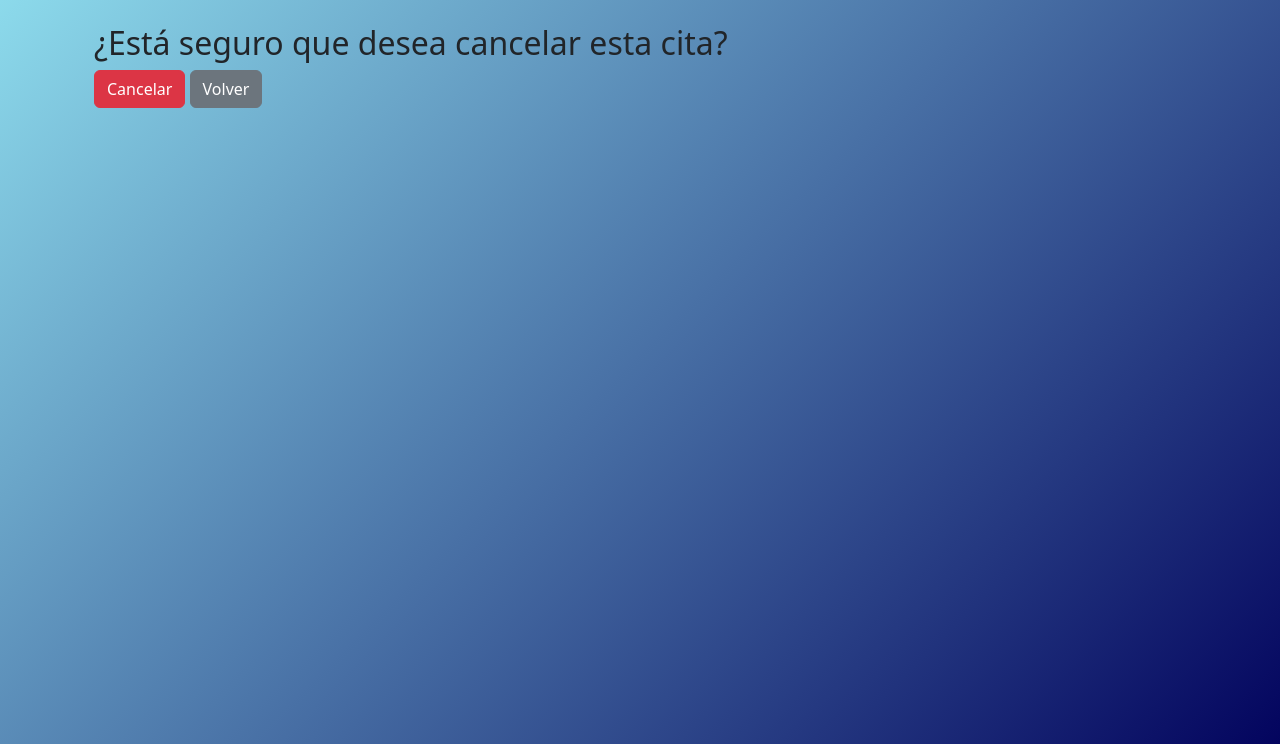
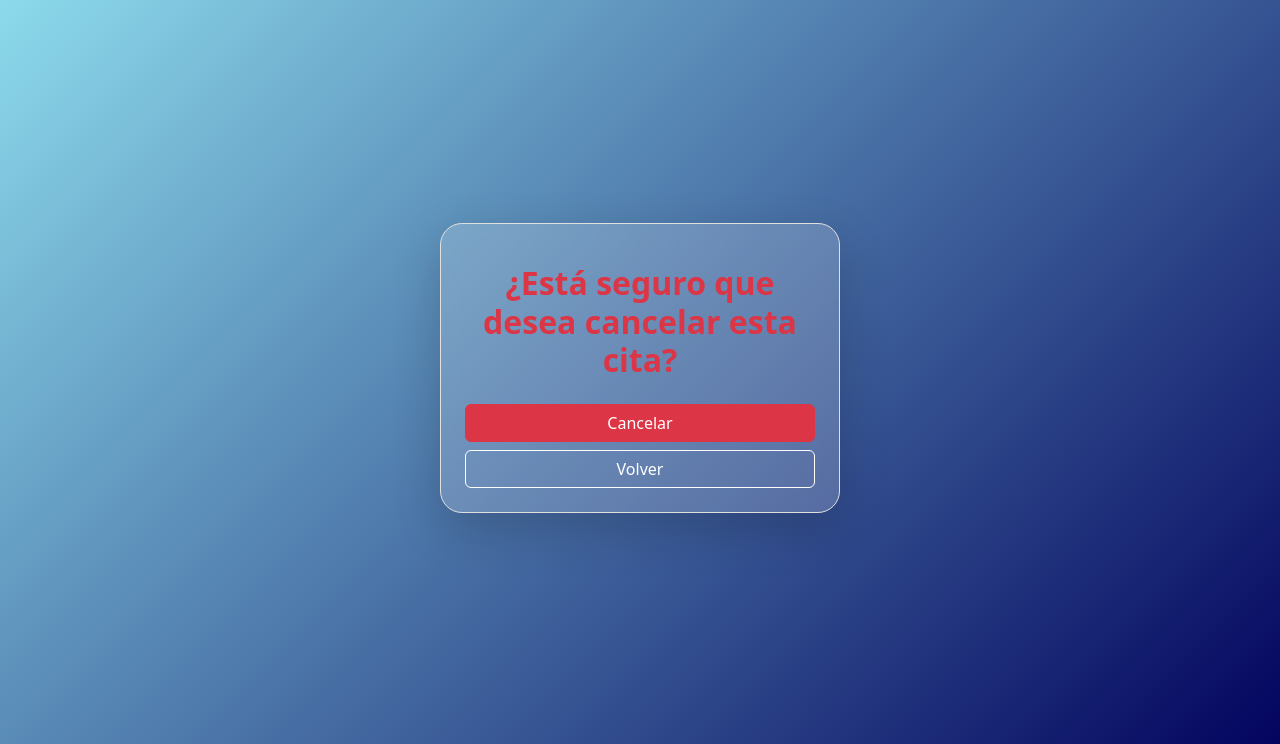
Before and after one commit to Eliasovalle22/eps_salud, a Django app: template core/templates/core/cancelar_cita.html in a window 1280 px wide. Shown: the part 56-800 px from the top of the page. Run offline with Django 5.2, Linux system fonts and the light colour scheme; the template is opened without the code that fills it, so the values that code supplies are empty.

Commit message:
commit 13
estilo cancelar cita

```diff
--- a/core/templates/core/cancelar_cita.html
+++ b/core/templates/core/cancelar_cita.html
@@ -1,11 +1,14 @@
 {% extends 'base.html' %}
 {% block content %}
-<div class="container mt-4">
-    <h2>¿Está seguro que desea cancelar esta cita?</h2>
-    <form method="post">
-        {% csrf_token %}
-        <button type="submit" class="btn btn-danger">Cancelar</button>
-        <a href="{% url 'citas_paciente' %}" class="btn btn-secondary">Volver</a>
-    </form>
+<div class="container mt-5 d-flex justify-content-center align-items-center" style="min-height: 80vh;">
+    <div class="card shadow-lg p-4 text-center" style="width: 100%; max-width: 400px; background: rgba(255,255,255,0.18); border-radius: 22px; backdrop-filter: blur(8px); border: 1.5px solid #e0e0e0;">
+        <i class="bi bi-exclamation-triangle" style="font-size: 2.5rem; color: #dc3545;"></i>
+        <h2 class="mt-3 mb-4 fw-bold text-danger">¿Está seguro que desea cancelar esta cita?</h2>
+        <form method="post">
+            {% csrf_token %}
+            <button type="submit" class="btn btn-danger w-100 mb-2">Cancelar</button>
+            <a href="{% url 'citas_paciente' %}" class="btn btn-outline-secondary w-100">Volver</a>
+        </form>
+    </div>
 </div>
 {% endblock %}
```
